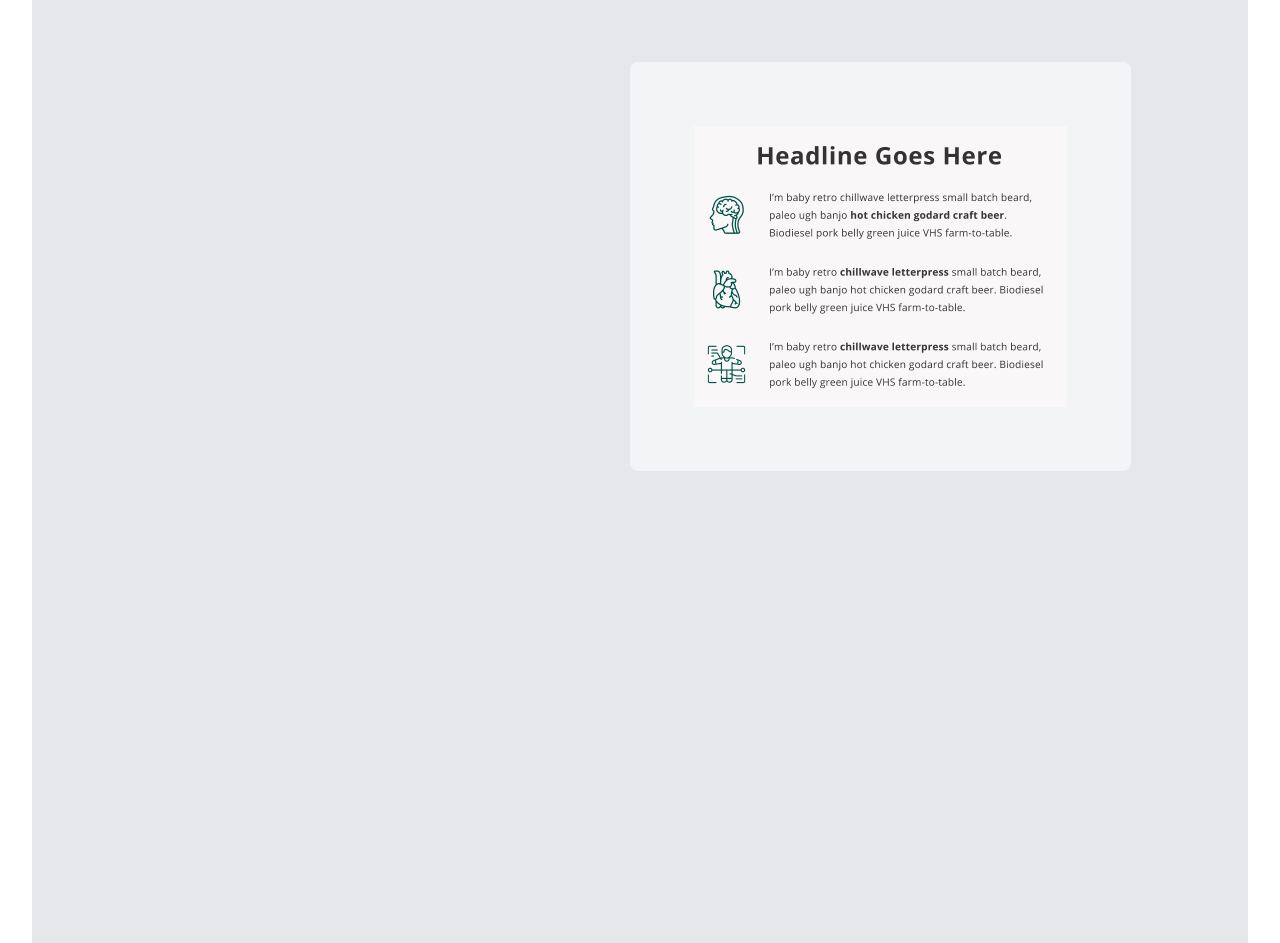
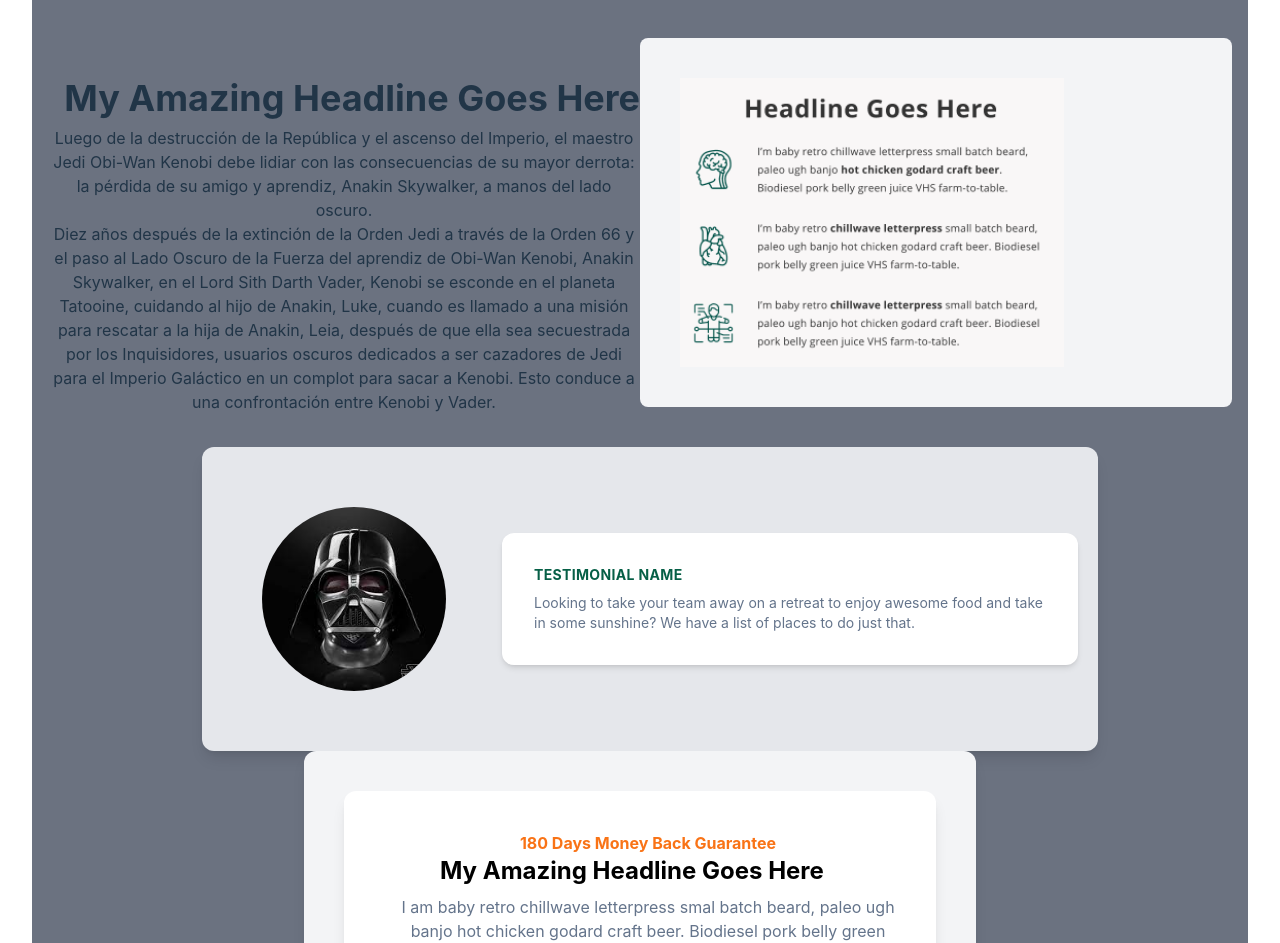
Before and after one commit to MY0014/tailwindcss-project, a Vue app: page / in a window 1280 px wide. Shown: the part 672-1615 px from the top of the page. Built offline with nearby package versions, Linux system fonts and the light colour scheme.

Commit message:
adding second div changes

```diff
--- a/src/App.vue
+++ b/src/App.vue
@@ -100,13 +100,62 @@ export default {
 
 </div>
 
-<div class="bg-gray-200 py-96">
+<div class="bg-gray-500 py-20">
     <div class="container mx-auto px-4">
-        <div class="flex flex-wrap justify-center items-start px-1">
+        <div class="flex flex-wrap justify-center items-start">
             <!-- Contenido del div -->
-            <div class=" relative px-16 py-16 top-(-32) bottom-80 left-60 right-80 bg-gray-100 bg-opacity-100 rounded-lg">
-                <img src="/src/img/img1.png" class="w-full py-0 px-0" alt="">
+            <div class="container px-4 md:px-0 md:w-1/2 py-0">
+                <h2 class="text-4xl font-bold mb-2 md:text-right">My Amazing Headline Goes Here</h2>
+                <p class="md:px-0">Luego de la destrucción de la República y el ascenso del Imperio,
+                    el maestro Jedi Obi-Wan Kenobi debe lidiar con las consecuencias de su
+                    mayor derrota: la pérdida de su amigo y aprendiz, Anakin Skywalker, a manos del lado oscuro.
+                    <br>
+                    Diez años después de la extinción de la Orden Jedi a través de la Orden 66 y el paso al Lado Oscuro de la Fuerza del aprendiz de Obi-Wan Kenobi, Anakin Skywalker, en el Lord Sith Darth Vader, Kenobi se esconde en el planeta Tatooine, cuidando al hijo de Anakin, Luke, cuando es llamado a una misión para rescatar a la hija de Anakin, Leia, después de que ella sea secuestrada por los Inquisidores, usuarios
+                    oscuros dedicados a ser cazadores de Jedi para el Imperio Galáctico en un complot para sacar a Kenobi.
+                    Esto conduce a una confrontación entre Kenobi y Vader.
+                </p>
             </div>
+            <div class="relative md:w-1/2 px-4 md:px-10 py-10 top-(-32) bottom-10 md:left-0 right-10 md:right-44 bg-gray-100 bg-opacity-100 rounded-lg">
+                <img src="/src/img/img1.png" class="w-96 py-0 px-0" alt="">
+            </div>
+            <!--fondo del frame con imagen-->
+            <div class="p-5 mr-5 ml-10 max-w-4xl bg-gray-200 rounded-xl shadow-lg flex items-center justify-center space-x-4">
+                <div class="top-10 p-10">
+                    <img id="border_img" class="h-40 w-40 object-cover md:h-full md:w-48 rounded-full" src="/src/img/vader.jpg" alt="Modern building architecture">
+                </div>
+                <div class="max-w-md bg-white rounded-xl shadow-md overflow-hidden md:flex md:max-w-xl">
+                    <div class="md:flex-shrink-0">
+                        <!-- <img id="border_img" class="h-64 w-full object-cover md:h-full md:w-48 rounded-full" src="/src/img/vader.jpg" alt="Modern building architecture"> -->
+                    </div>
+                    <div class="p-8">
+                        <div class="uppercase tracking-wide text-sm text-emerald-800 font-bold text-left">Testimonial Name</div>
+                        <p class="mt-2 text-slate-500 text-sm text-left">
+                            Looking to take your team away on a retreat to enjoy awesome food and take in some sunshine? We have a list of places to do just that.
+                        </p>
+                    </div>
+                </div>
+            </div>
+            <br>
+            <!--bottom div-->
+            <div class="p-10 max-w-2xl bg-gray-100 rounded-xl shadow-lg flex items-center justify-center space-x-4">
+            <div class="p-10 py-10 max-w-2xl bg-white rounded-xl shadow-lg flex items-center justify-center space-x-4">
+                <div class="shrink-0">
+                </div>
+                <div>
+                    <p class="text-orange-500 font-bold text-center">
+                        180 Days Money Back Guarantee
+                    </p>
+                    <div class="text-xl font-medium text-black text-left">
+                        <h4 class="text-2xl font-bold mb-2 px-10 ">My Amazing Headline Goes Here</h4>
+                    </div>
+                    <p class="text-slate-500">
+                        I am baby retro chillwave letterpress smal batch beard, paleo ugh banjo hot chicken godard craft beer.
+                        Biodiesel pork belly green juice VHS farm-to-table- taxidermy heirloom scenester.
+                    </p>
+                </div>
+            </div>
+        </div>
+
         </div>
 
     </div>
@@ -226,21 +275,27 @@ export default {
     </div>
 </div>
 
-<div class="bg-gray-300 py-10 px-80 p-10">
-    <div class="container mx-auto px-4">
+<div class="bg-gray-100 py-20 px-80 p-10">
+    <div class="container mx-auto px-4 flex items-center">
         <!-- Contenido del div -->
-        <p class="text-left left-44">hohoh</p>
+        <div class="flex flex-col">
+            <h4 class="text-2xl font-bold px-5">My Amazing Headline Goes Here</h4>
+            <p class="mb-2">Luego de la destrucción de la República y el ascenso del Imperio, el maestro Jedi Obi-Wan Kenobi
+                debe lidiar con las consecuencias de su mayor derrota: la pérdida de su amigo y aprendiz, Anakin Skywalker, a manos del lado oscuro.
+            </p>
+        </div>
         <div>
-            <img src="/src/img/pills.jpg" alt="#">
+            <img src="/src/img/bg.jpg" alt="#" class="ml-56 w-64 h-64">
         </div>
     </div>
+
 </div>
 
-<div class="bg-gray-50 py-10">
+<div class="bg-white-50 py-10">
     <div class="container mx-auto px-64">
         <!-- Contenido del div -->
         <div class="p-10 max-w-2xl bg-gray-100 rounded-xl shadow-lg flex items-center justify-center space-x-4">
-            <div class="p-10 max-w-4xl bg-white rounded-xl shadow-lg flex items-center justify-center space-x-4">
+            <div class="p-10 py-10 max-w-2xl bg-white rounded-xl shadow-lg flex items-center justify-center space-x-4">
                 <div class="shrink-0">
                 </div>
                 <div>
--- a/src/style.css
+++ b/src/style.css
@@ -105,3 +105,7 @@ button:focus-visible {
 #text_format{
   color: 0f766e;
 }
+
+#border_img{
+  border-radius: 90%;
+}
```
Also changed, not shown: src/img/vader.jpg (added).
